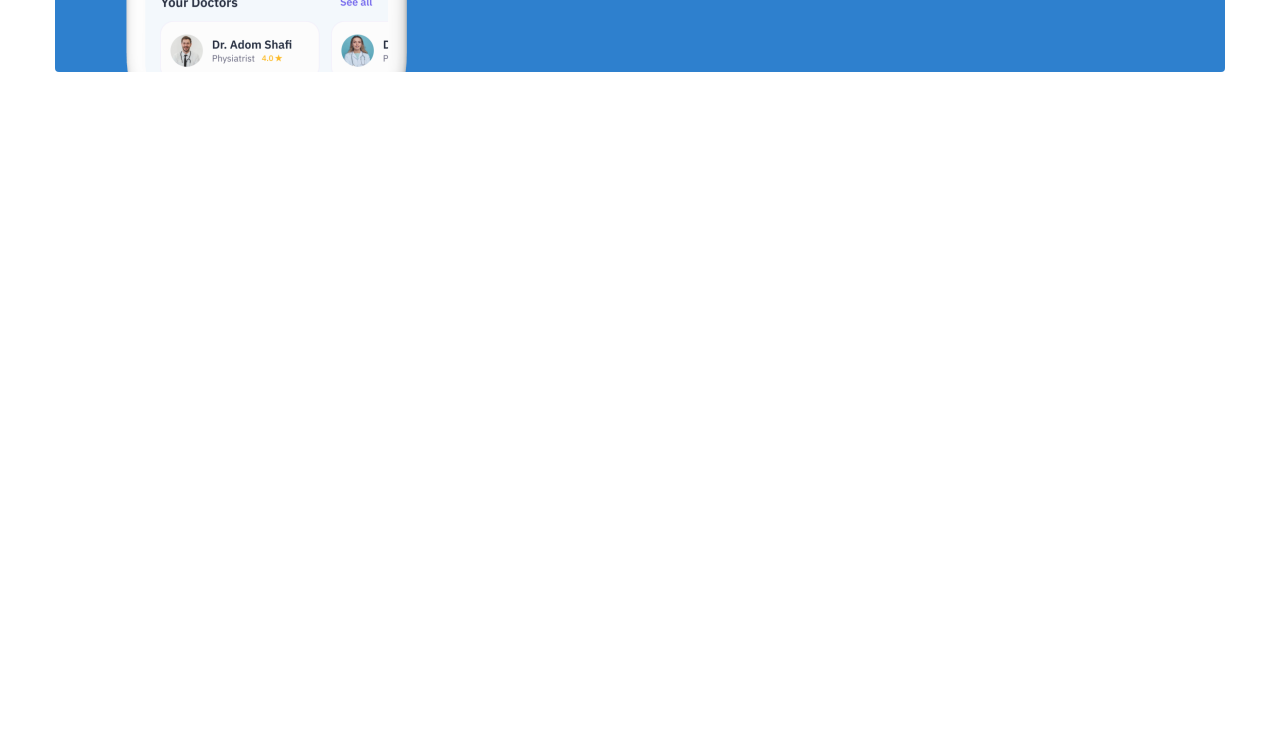
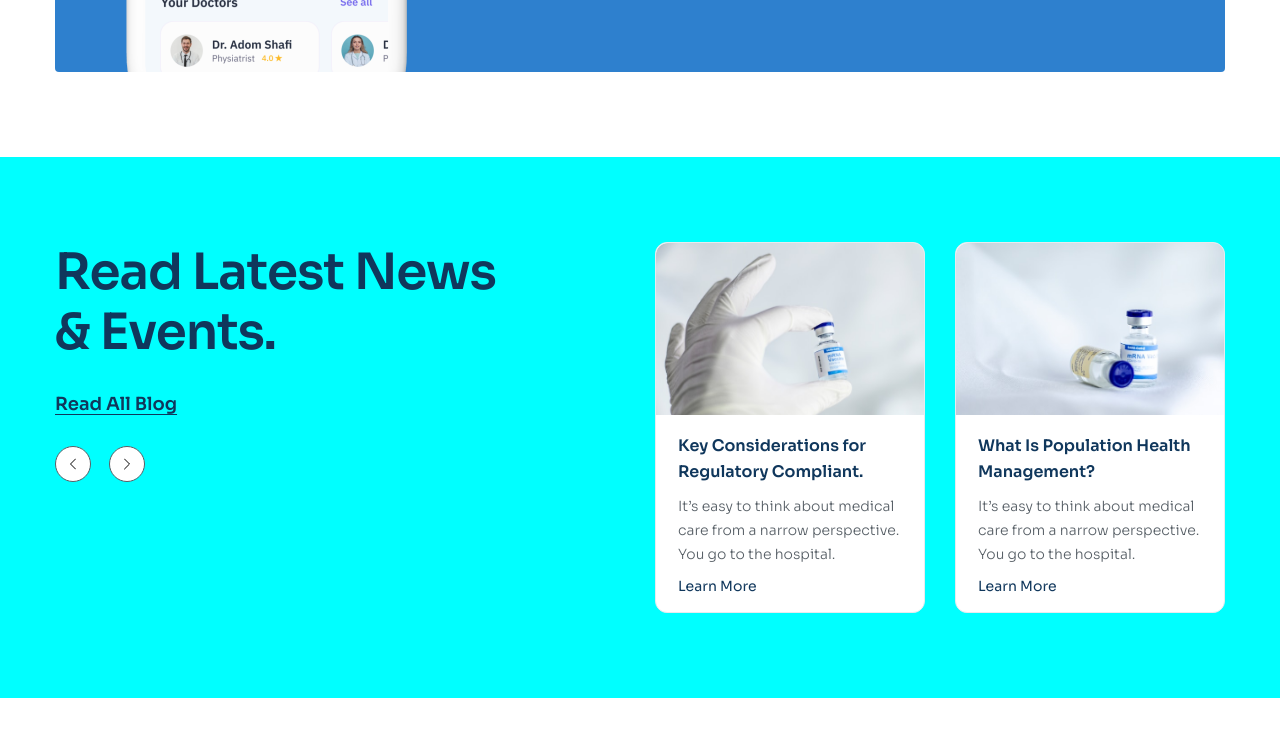
Before and after one commit to qumidu/figma-to-html-03, a plain HTML site: page index.html in a window 1280 px wide. Shown: the part 4889-5626 px from the top of the page. Drawn offline with Linux system fonts and the light colour scheme.

Commit message:
10. code phần blog

```diff
--- a/assets/css/style.css
+++ b/assets/css/style.css
@@ -492,3 +492,105 @@ a {
   align-items: center;
   column-gap: 28px;
 }
+
+/* =================== blog =================== */
+.blog {
+  padding: 85px 0;
+  background: aqua;
+}
+
+.blog__inner {
+  display: flex;
+  justify-content: space-between;
+  align-items: #fff;
+}
+
+.blog__content {
+  width: 44%;
+}
+
+.blog__heading {
+  width: 470px;
+}
+
+.blog__read-all {
+  margin-top: 28px;
+  color: #10375c;
+  font-size: 1.8rem;
+  font-weight: 600;
+  line-height: 1.56;
+  text-decoration-line: underline;
+  text-underline-offset: 4px;
+  display: inline-block;
+}
+
+.blog__control {
+  margin-top: 28px;
+}
+
+.blog__list {
+  display: grid;
+  grid-template-columns: repeat(2, 1fr);
+  column-gap: 30px;
+}
+
+.blog-item {
+  max-width: 270px;
+  border-radius: 12px;
+  border: 1px solid #e8ebee;
+  background: #fff;
+  overflow: hidden;
+  transition: 0.5s;
+}
+
+.blog-item:hover {
+  box-shadow: 0px 18px 50px 0px rgba(0, 0, 0, 0.05);
+  border-color: transparent;
+}
+
+.blog-item:hover .blog-item__thumb {
+  transform: scale(1.1);
+}
+
+.blog-item__thumb {
+  width: 270px;
+  height: 172px;
+  border-radius: 12px 12px 0px 0px;
+  object-fit: cover;
+  transition: 0.25s;
+}
+
+.blog-item__wrap {
+  height: 172px;
+  overflow: hidden;
+}
+
+.blog-item__body {
+  padding: 18px 22px;
+}
+
+.blog-item__heading {
+  color: #10375c;
+  font-size: 1.6rem;
+  font-weight: 600;
+  line-height: 1.63;
+}
+
+.blog-item__desc {
+  margin-top: 10px;
+  color: #575f66;
+  font-size: 1.4rem;
+  font-weight: 300;
+  line-height: 1.71;
+}
+
+.blog-item__more {
+  display: inline-block;
+  margin-top: 12px;
+  color: #10375c;
+  font-size: 1.4rem;
+}
+
+.blog-item__more:hover {
+  color: #2e80ce;
+}
--- a/index.html
+++ b/index.html
@@ -36,7 +36,7 @@
     <title>shine smile</title>
 </head>
 
-<body style="height: 50000px;">
+<body style="height: 10000px;">
     <!-- header -->
     <header class="header">
         <div class="container">
@@ -308,7 +308,8 @@
                 <div class="install__inner">
                     <!-- install left -->
                     <figure class="install__media">
-                        <img src="./assets/img/install-screenshot.png" alt="Take back your smile with dentures" class="install__img">
+                        <img src="./assets/img/install-screenshot.png" alt="Take back your smile with dentures"
+                            class="install__img">
                     </figure>
                     <!-- install right -->
                     <section class="install__content">
@@ -317,13 +318,81 @@
                             the natural aging process, dentures might be the perfect solution.</p>
                         <div class="install__row">
                             <a href="#!">
-                                <img src="./assets/icon/google-play.svg" alt="Google Play"  class="install__google-play">
+                                <img src="./assets/icon/google-play.svg" alt="Google Play" class="install__google-play">
                             </a>
                             <a href="#!">
-                                <img src="./assets/icon/app-store.svg" alt="App Store"  class="install__app-store">
+                                <img src="./assets/icon/app-store.svg" alt="App Store" class="install__app-store">
                             </a>
                         </div>
                     </section>
+                </div>
+            </div>
+        </section>
+
+        <!-- blog -->
+        <section class="blog">
+            <div class="container">
+                <div class="blog__inner">
+                    <!-- blog left -->
+                    <section class="blog__content">
+                        <h2 class="section-heading blog__heading">Read Latest News & Events.</h2>
+                        <a href="#!" class="blog__read-all">Read All Blog</a>
+                        <div class="control blog__control">
+                            <!-- previous -->
+                            <button class="control__btn">
+                                <svg class="control__icon" xmlns="http://www.w3.org/2000/svg" width="6" height="12"
+                                    viewBox="0 0 6 12" fill="none">
+                                    <path d="M5.5 1L0.5 6L5.5 11" stroke="currentColor" stroke-linecap="round"
+                                        stroke-linejoin="round" />
+                                </svg>
+                            </button>
+
+                            <!-- next -->
+                            <button class="control__btn">
+                                <svg class="control__icon control__icon--next" xmlns="http://www.w3.org/2000/svg"
+                                    width="6" height="12" viewBox="0 0 6 12" fill="none">
+                                    <path d="M5.5 1L0.5 6L5.5 11" stroke="currentColor" stroke-linecap="round"
+                                        stroke-linejoin="round" />
+                                </svg>
+                            </button>
+                        </div>
+                    </section>
+
+                    <!-- blog right -->
+                    <div class="blog__list">
+                        <!-- item 1 -->
+                        <article class="blog-item">
+                            <figure class="blog-item__wrap">
+                                <img src="./assets/img/vac1.jpg" alt="Key Considerations for Regulatory Compliant."
+                                    class="blog-item__thumb">
+                            </figure>
+                            <section class="blog-item__body">
+                                <h3>
+                                    <a href="#!" class="blog-item__heading">Key Considerations for Regulatory
+                                        Compliant.</a>
+                                </h3>
+                                <p class="blog-item__desc">It’s easy to think about medical care from a narrow
+                                    perspective. You go to the hospital.</p>
+                                <a href="#!" class="blog-item__more">Learn More</a>
+                            </section>
+                        </article>
+
+                        <!-- item 2 -->
+                        <article class="blog-item">
+                            <figure class="blog-item__wrap">
+                                <img src="./assets/img/vac2.jpg" alt="What Is Population Health Management?"
+                                    class="blog-item__thumb">
+                            </figure>
+                            <section class="blog-item__body">
+                                <h3>
+                                    <a href="#!" class="blog-item__heading">What Is Population Health Management?</a>
+                                </h3>
+                                <p class="blog-item__desc">It’s easy to think about medical care from a narrow
+                                    perspective. You go to the hospital.</p>
+                                <a href="#!" class="blog-item__more">Learn More</a>
+                            </section>
+                        </article>
+                    </div>
                 </div>
             </div>
         </section>
```
Also changed, not shown: assets/img/vac1.jpg (added), assets/img/vac2.jpg (added).
